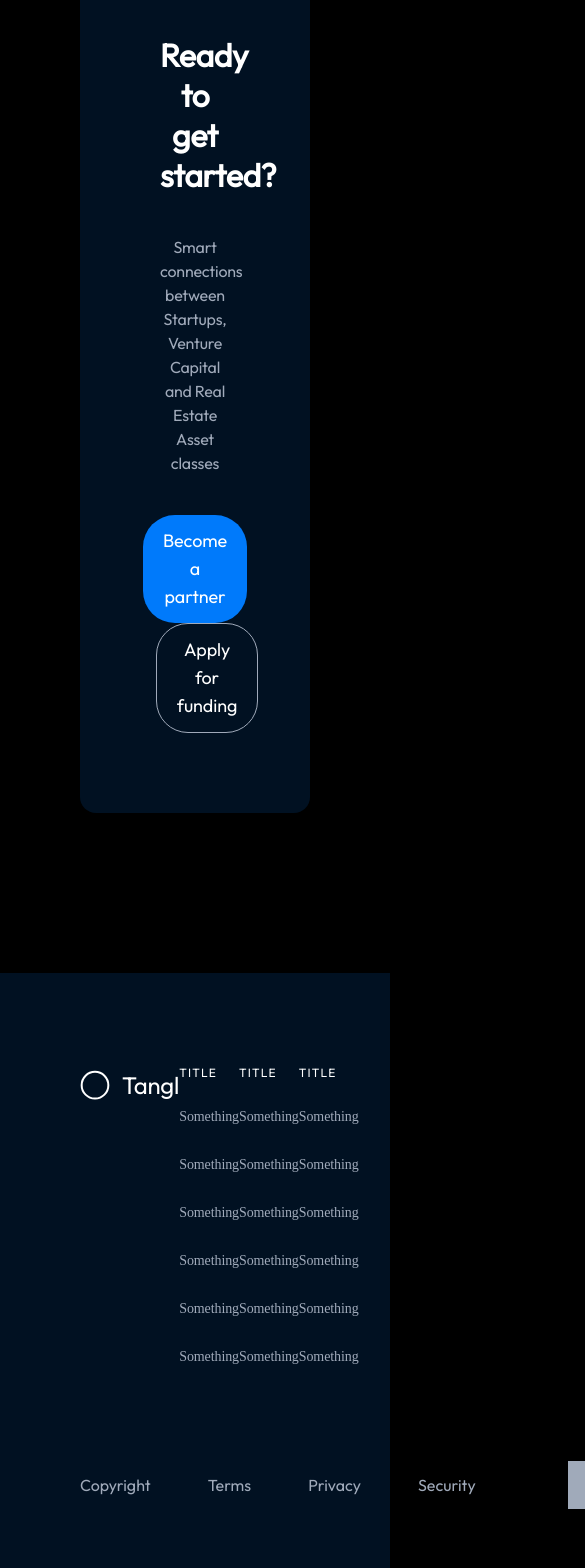
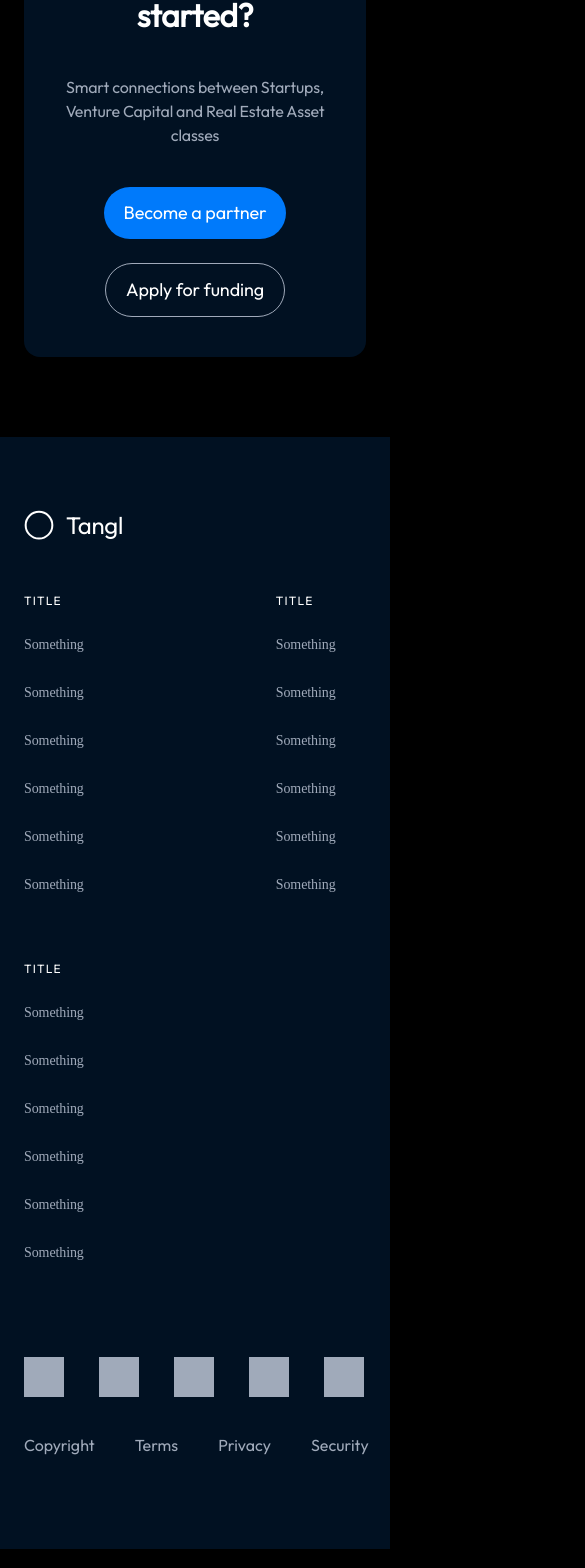
Before and after one commit to khervie-star/tangl_admin-interface_frontend, a React (Create React App) app: page / in a window 390 px wide. Shown: the part 6677-8245 px from the top of the page, 585 px wide, since content can reach past the window. Built offline with nearby package versions, Linux system fonts and the light colour scheme.

Commit message:
finishing up mobile responsiveness

```diff
--- a/src/components/Home/Footer/index.tsx
+++ b/src/components/Home/Footer/index.tsx
@@ -8,17 +8,18 @@ import {
   IconBox,
   TanglWrap,
   TitleWrap,
-  Flex,
+  Wrapper,
 } from "./styles";
 
 const Footer = () => {
   return (
     <FooterContainer>
-      <HeadWrap>
+      <Wrapper>
         <TanglWrap>
           <CircleIcon />
           <span>Tangl</span>
         </TanglWrap>
+        <HeadWrap>
           <TitleWrap>
             <h3>Title</h3>
             <p>Something</p>
@@ -47,6 +48,7 @@ const Footer = () => {
             <p>Something</p>
           </TitleWrap>
         </HeadWrap>
+      </Wrapper>
       <BaseContainer>
         <BaseText>
           <p>Copyright</p>
@@ -55,21 +57,15 @@ const Footer = () => {
           <p>Security</p>
         </BaseText>
         <BaseIcons>
-          <Flex>
           <IconBox></IconBox>
-          </Flex>
-          <Flex>
+
           <IconBox></IconBox>
-          </Flex>
-          <Flex>
+
           <IconBox></IconBox>
-          </Flex>
-          <Flex>
+
           <IconBox></IconBox>
-          </Flex>
-          <Flex>
+
           <IconBox></IconBox>
-          </Flex>
         </BaseIcons>
       </BaseContainer>
     </FooterContainer>
--- a/src/components/Home/Footer/styles.tsx
+++ b/src/components/Home/Footer/styles.tsx
@@ -1,15 +1,35 @@
 import styled from "styled-components";
+import { device } from "../../../Global";
 
 export const FooterContainer = styled.div`
   margin-top: 5rem;
   padding: 5rem;
   background: #011122;
+  @media ${device.mobileL} {
+    margin-top: 2.5rem;
+    padding: 3.5rem 1.5rem;
+  }
+`;
+
+export const Wrapper = styled.div`
+  display: flex;
+  justify-content: space-between;
+  align-items: flex-start;
+  @media ${device.mobileL} {
+    flex-direction: column;
+  }
 `;
 
 export const HeadWrap = styled.div`
-  display: flex;
-  justify-content: space-between;
-  align-items: flex-start;
+  display: grid;
+  grid-template-columns: repeat(3, 1fr);
+  grid-column-gap: 18rem;
+  grid-row-gap: 2.5rem;
+  align-items: stretch;
+  @media ${device.mobileL} {
+    grid-column-gap: 12rem;
+    grid-template-columns: repeat(2, 1fr);
+  }
 `;
 
 export const TanglWrap = styled.h1`
@@ -24,6 +44,9 @@ export const TanglWrap = styled.h1`
   color: #ffffff;
   span {
     margin-left: 12px;
+  }
+  @media ${device.mobileL} {
+    margin-bottom: 2.5rem;
   }
 `;
 
@@ -56,6 +79,7 @@ export const TitleWrap = styled.div`
 
 export const BaseContainer = styled.div`
   display: flex;
+  flex-wrap: wrap-reverse;
   justify-content: space-between;
   align-items: center;
   margin-top: 40px;
@@ -65,30 +89,38 @@ export const BaseContainer = styled.div`
 export const BaseText = styled.div`
   display: flex;
   align-items: center;
+  > * {
+      &:last-child {
+        margin-right: 0;
+      }
+    }
   p {
     font-family: "Outfit";
     font-style: normal;
     font-weight: 500;
     font-size: 16px;
     line-height: 16px;
-    margin-right: 57px;
+    margin-right: 3.56rem;
     color: #a0aaba;
+    @media ${device.mobileL} {
+      margin: 2.5rem 2.5rem 0rem 0rem;
+    }
   }
 `;
 
 export const BaseIcons = styled.div`
-  display: flex;
-  align-items: center;
-`;
-
-export const Flex = styled.div`
-  flex: 20%;
+  display: inline-grid;
+  grid-template-columns: repeat(5, 1fr);
+  grid-gap: 35px;
 `;
 
 export const IconBox = styled.div`
   height: 48px;
   width: 48px;
-  margin-left: 35px;
   box-sizing: border-box;
   background: #a0aaba;
+  @media ${device.mobileL} {
+    height: 40px;
+    width: 40px;
+  }
 `;
--- a/src/components/Home/TabEleven/index.tsx
+++ b/src/components/Home/TabEleven/index.tsx
@@ -20,7 +20,8 @@ const TabEleven = () => {
           <OtherButton
             background="#011122"
             borderColor="#A0AABA"
-            marginLeft="24px"
+            margin="0rem 0rem 0rem 1.5rem"
+            display="mobile"
           >
             Apply for funding
           </OtherButton>
--- a/src/components/Home/TabEleven/styles.tsx
+++ b/src/components/Home/TabEleven/styles.tsx
@@ -1,19 +1,27 @@
 import styled from "styled-components";
+import { device } from "../../../Global";
 
 export type ButtonProps = {
   background?: string;
   borderColor?: string;
-  marginLeft?: string;
+  margin?: string;
+  display?: string;
 };
 
 export const TabElevenContainer = styled.div`
   padding: 5rem;
+  @media ${device.mobileL} {
+    padding: 2.5rem 1.5rem;
+  }
 `;
 
 export const BarWrapper = styled.div`
   padding: 5rem;
   background: #011122;
   border-radius: 16px;
+  @media ${device.mobileL} {
+    padding: 2.5rem;
+  }
 `;
 
 export const ButtonFlex = styled.div`
@@ -41,6 +49,10 @@ export const OtherButton = styled.button`
   font-feature-settings: "liga" off;
   color: #ffffff;
   padding: 12px 20px;
-  margin-left: ${({ marginLeft }) => (marginLeft ? marginLeft : "0")};
+  margin: ${({ margin }) => (margin ? margin : "0")};
   cursor: pointer;
+  @media ${device.mobileL} {
+    margin: ${({ display }) =>
+      display === "mobile" ? "1.5rem 0rem 0rem 0rem" : "0"};
+  }
 `;
```
Lines whose indentation alone changed are shown as unchanged.
